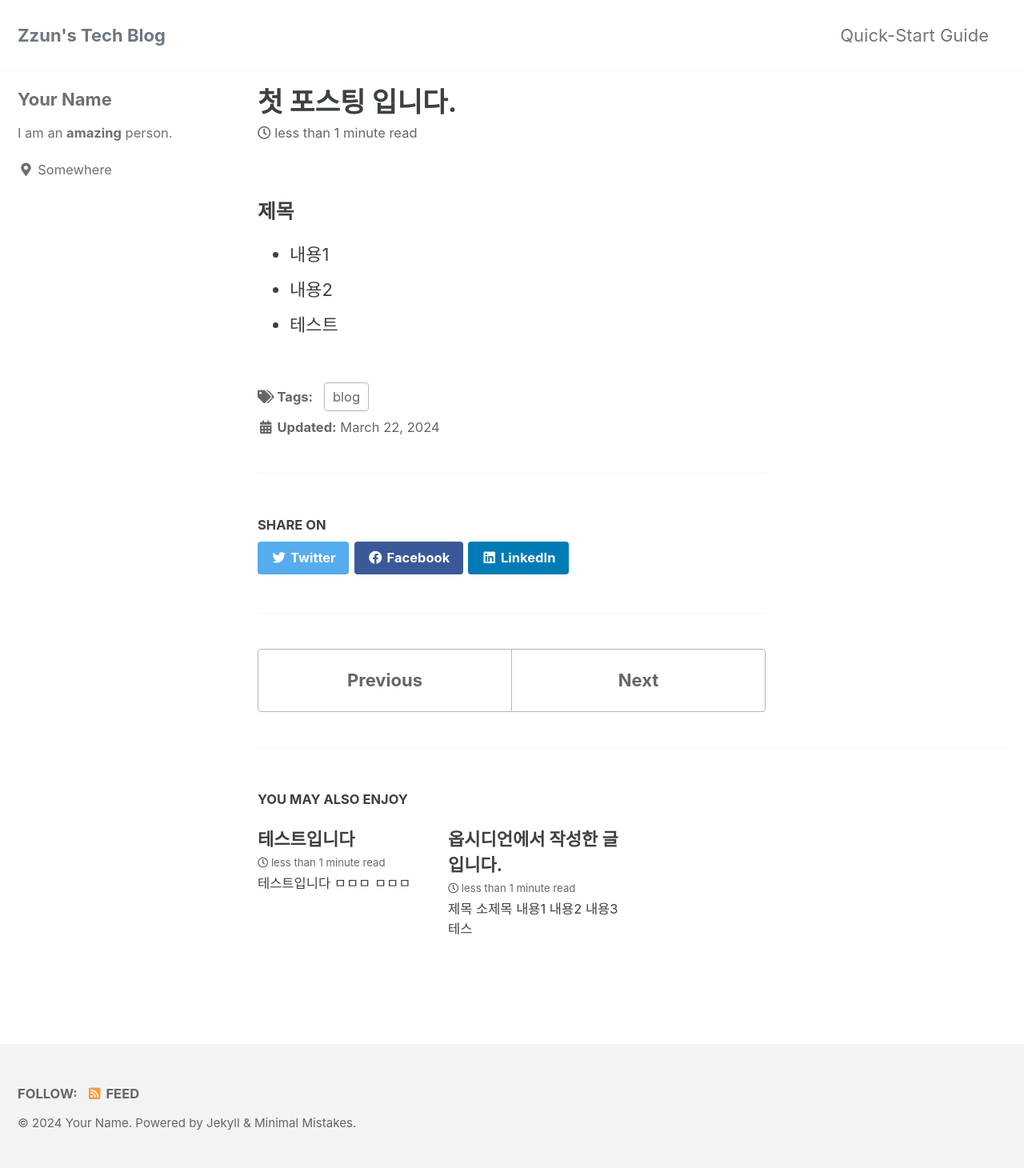
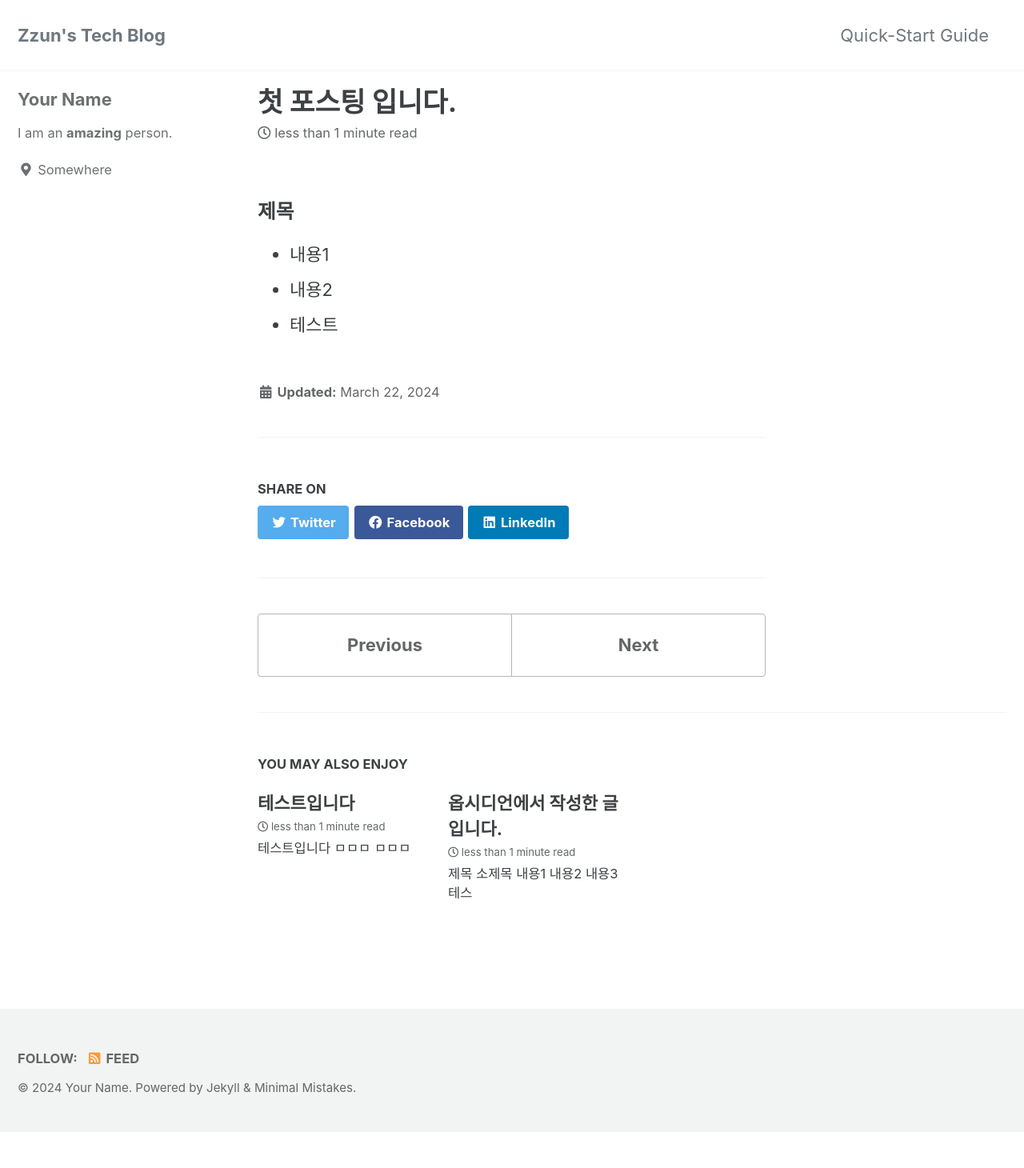
Before and after one commit to zzu-n/zzu-n.github.io, a Jekyll site: the page built from _posts/2024-03-22-first.md, in a window 1280 px wide. Shown: the whole page at 80% size. Built offline with Jekyll 4.4.1, drawn with Linux system fonts in a browser that asks for light colours; cached includes are drawn as plain includes; after the commit the page ends 1415 px from its top, so only the background shows below that.

Commit message:
delete tag

```diff
--- a/_posts/2024-03-22-first.md
+++ b/_posts/2024-03-22-first.md
@@ -1,8 +1,6 @@
 ---
 layout: single
 title: 첫 포스팅 입니다.
-tags:
-  - blog
 ---
 
 ### 제목
```
Also changed, not shown: _posts/2024-03-22-aaa.md (+0 -2 lines).
